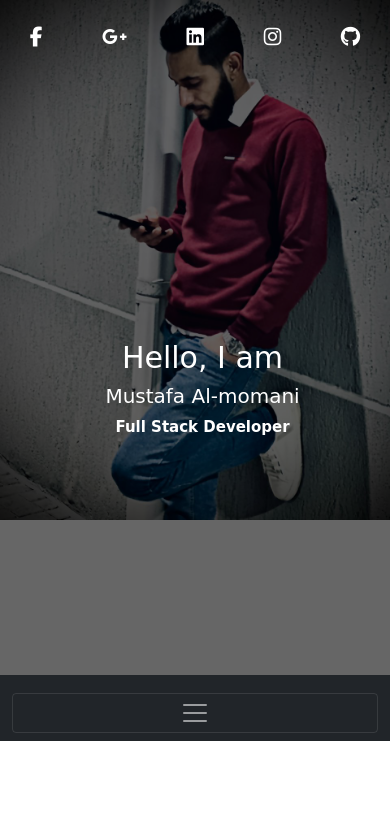
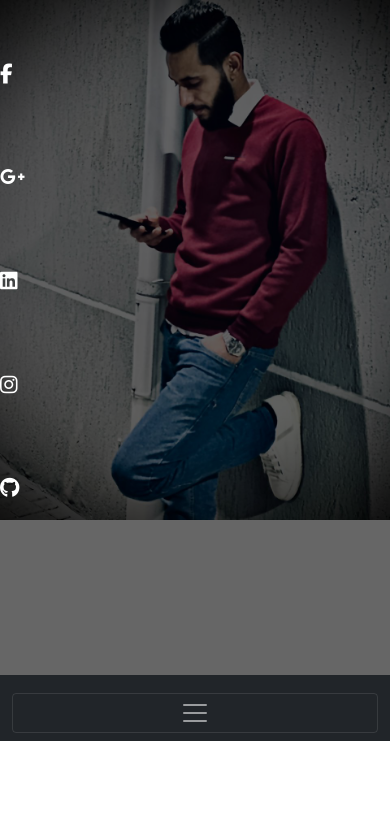
Before and after one commit to mustafa-almomani/Portfolio, a plain HTML site: page index.html in a window 390 px wide. Shown: the top 825 px of the page. Drawn offline with nearby package versions, Linux system fonts and the light colour scheme.

Commit message:
portfolio

```diff
--- a/style sheet.css
+++ b/style sheet.css
@@ -410,7 +410,10 @@ ul li {
     } */
     @media screen and (max-width:430px) {
         .icon{
-            width: 100%;
+
+            flex-direction: column;
+            align-items: flex-start;
+           height: 80%;
         }
         .sec1-postion1{
             text-align: center;
```
